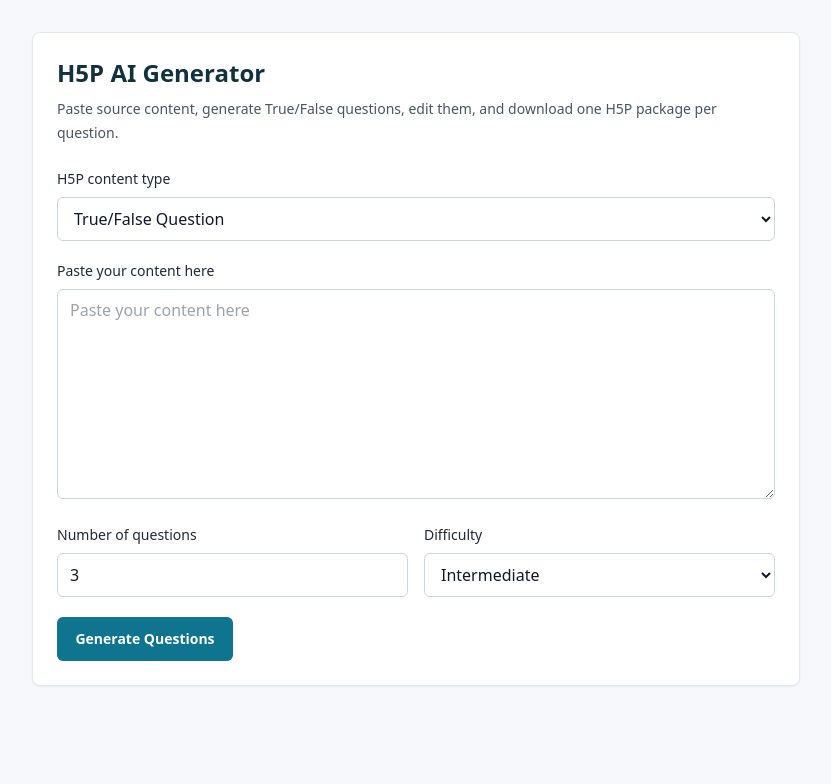
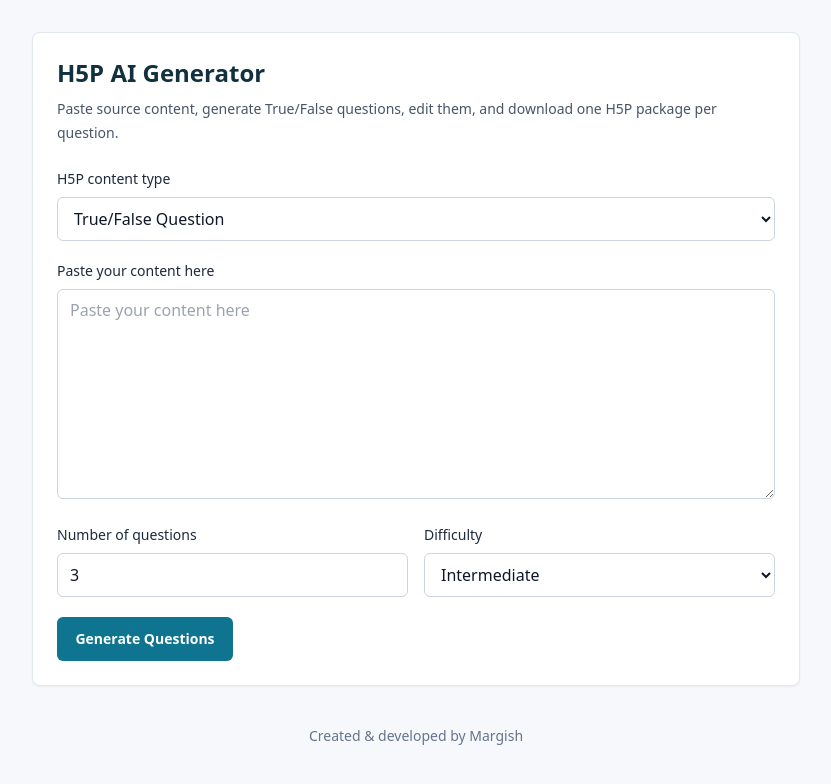
Before and after one commit to margish-veritech/h5p-ai, a Next.js app: page / in a window 1280 px wide. Shown: the top 784 px of the page, without its empty margins (224-1055 px from the left). Built offline with nearby package versions, Linux system fonts and the light colour scheme.

Commit message:
added bottom section

```diff
--- a/app/page.tsx
+++ b/app/page.tsx
@@ -153,6 +153,10 @@
           onBack={() => setScreen("input")}
         />
       ) : null}
+
+      <div className="mt-10 text-center text-sm text-slate-500">
+        Created & developed by <a className="hover:text-orange-700" href="https://margish-patel.vercel.app" target="_blank">Margish</a>
+      </div>
     </main>
   );
 }
```
